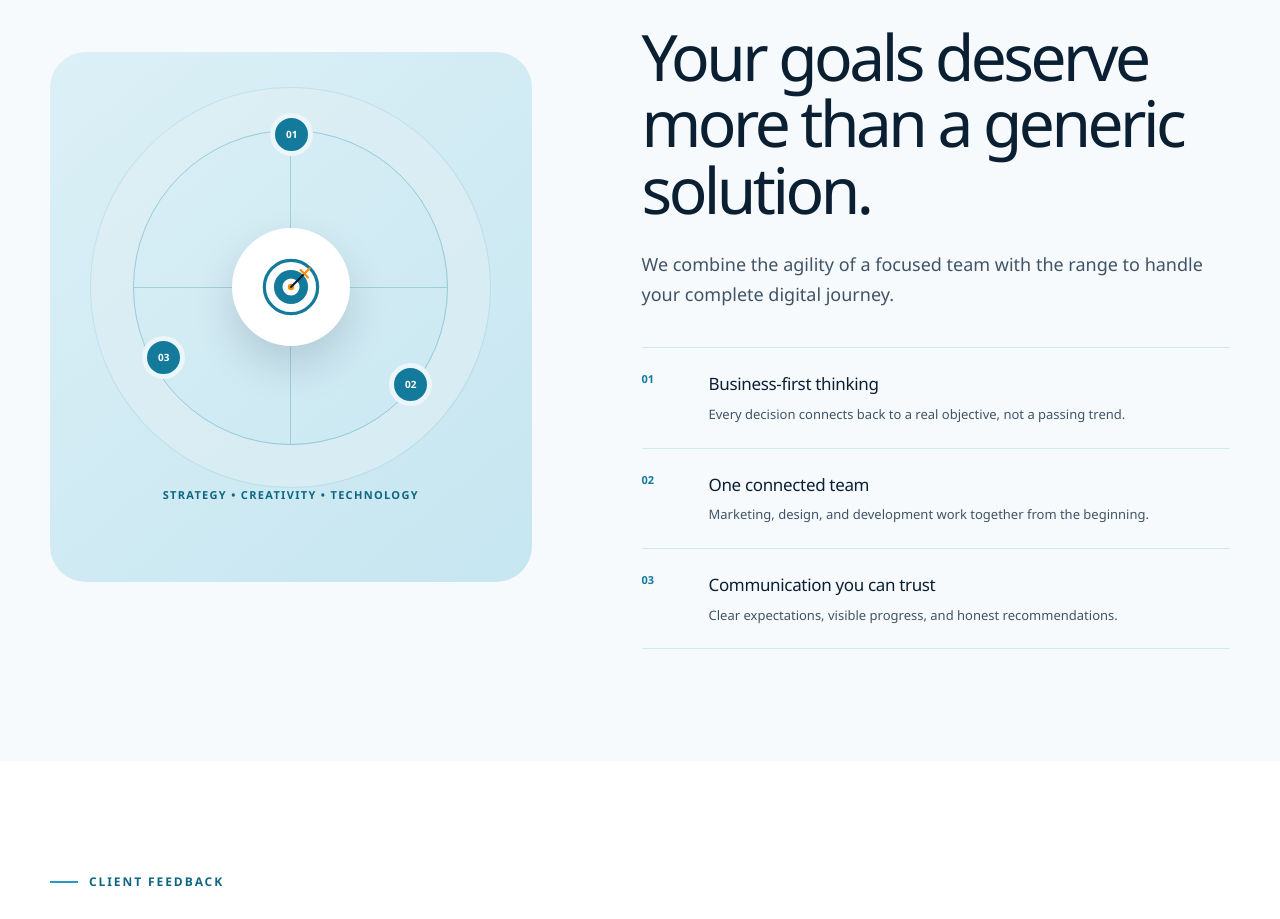
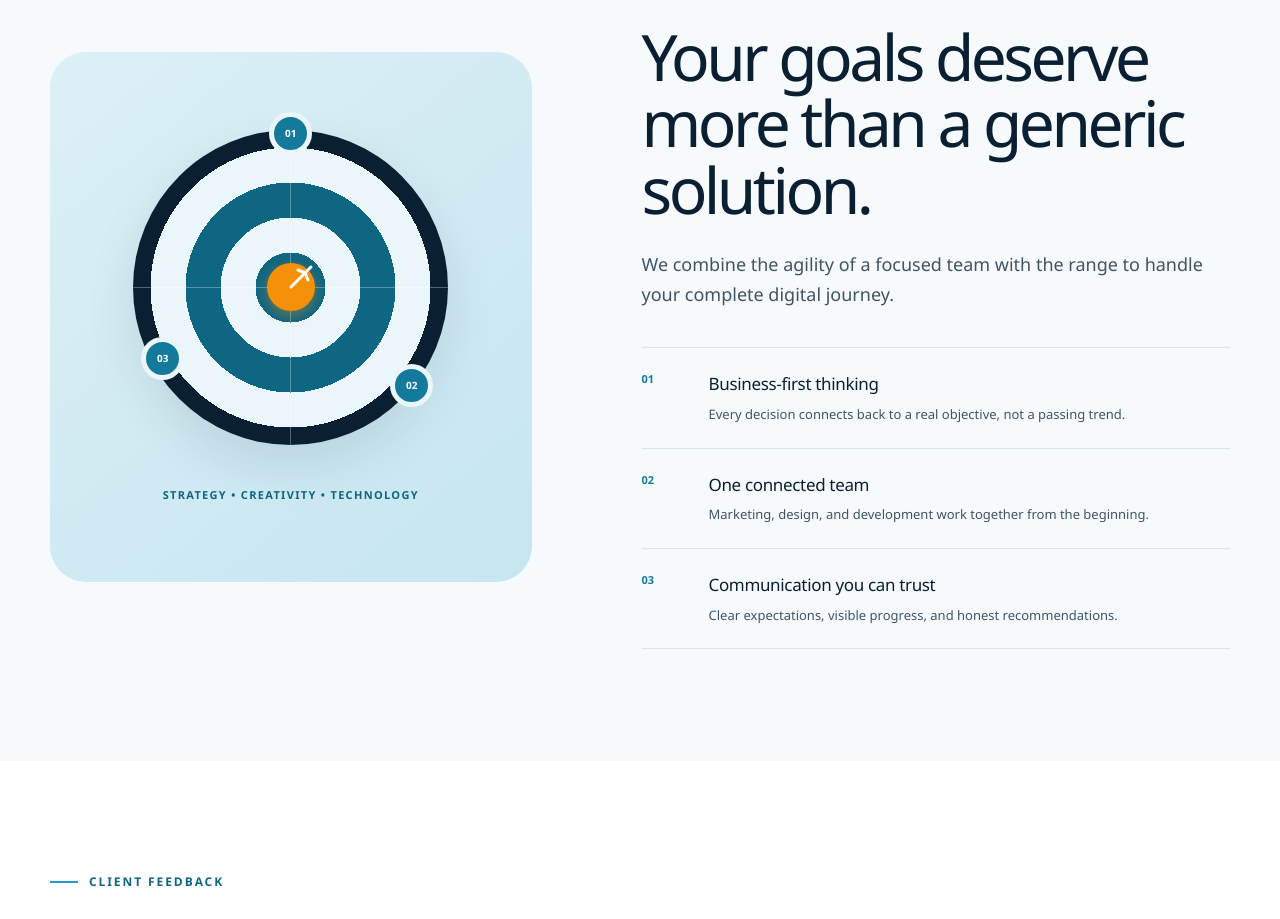
Before and after one commit to Sierra117marksman/Digitrust_solutions, a Next.js app: page / in a window 1280 px wide. Shown: the part 4661-5580 px from the top of the page. Built offline with nearby package versions, Linux system fonts and the light colour scheme; no server answers.

Commit message:
style: restore radial gradient dartboard and enforce perfect center alignment

```diff
--- a/app/globals.css
+++ b/app/globals.css
@@ -908,18 +908,28 @@ a {
   position: relative;
   width: 315px;
   height: 315px;
-  display: grid;
-  place-items: center;
-  border: 1px solid rgba(20, 122, 156, 0.3);
+  display: flex;
+  justify-content: center;
+  align-items: center;
   border-radius: 50%;
-  box-shadow: 0 0 0 42px rgba(255, 255, 255, 0.42), 0 0 0 43px rgba(20, 122, 156, 0.1);
+  background: radial-gradient(
+    circle,
+    var(--blue-deep) 0, var(--blue-deep) 35px,
+    var(--ice) 35px, var(--ice) 70px,
+    var(--blue-deep) 70px, var(--blue-deep) 105px,
+    var(--ice) 105px, var(--ice) 140px,
+    var(--navy) 140px, var(--navy) 100%
+  );
+  box-shadow: 0 20px 50px rgba(11, 31, 51, 0.1);
 }
 
 .why-ring::before,
 .why-ring::after {
   position: absolute;
   content: "";
-  background: rgba(20, 122, 156, 0.25);
+  background: rgba(255, 255, 255, 0.3);
+  top: 0; left: 0; bottom: 0; right: 0;
+  margin: auto;
 }
 
 .why-ring::before { width: 1px; height: 100%; }
@@ -928,13 +938,14 @@ a {
 .why-core {
   position: relative;
   z-index: 2;
-  width: 118px;
-  height: 118px;
-  display: grid;
-  place-items: center;
+  width: 48px;
+  height: 48px;
+  display: flex;
+  justify-content: center;
+  align-items: center;
   border-radius: 50%;
-  background: var(--white);
-  box-shadow: 0 20px 40px rgba(11, 31, 51, 0.15);
+  background: #f79009; /* Orange bullseye */
+  box-shadow: 0 4px 12px rgba(247, 144, 9, 0.4);
 }
 
 .orbit-node {
--- a/app/page.tsx
+++ b/app/page.tsx
@@ -295,13 +295,9 @@ export default function Home() {
           <div className="why-visual" aria-hidden="true">
             <div className="why-ring">
               <div className="why-core">
-                <svg width="64" height="64" viewBox="0 0 120 120" fill="none" xmlns="http://www.w3.org/2000/svg">
-                  <circle cx="60" cy="60" r="50" fill="#fbfdfe" stroke="#147a9c" strokeWidth="6" />
-                  <circle cx="60" cy="60" r="32" fill="#147a9c" />
-                  <circle cx="60" cy="60" r="16" fill="#fbfdfe" />
-                  <circle cx="60" cy="60" r="6" fill="#f79009" />
-                  <path d="M85 35 L60 60" stroke="#0b1f33" strokeWidth="4" strokeLinecap="round" />
-                  <path d="M85 35 L95 25 M85 35 L92 42 M85 35 L78 28" stroke="#f79009" strokeWidth="4" strokeLinecap="round" />
+                <svg width="48" height="48" viewBox="0 0 48 48" fill="none" xmlns="http://www.w3.org/2000/svg" style={{ position: 'absolute', top: 0, left: 0 }}>
+                  <path d="M38 10 L24 24" stroke="#ffffff" strokeWidth="3" strokeLinecap="round" />
+                  <path d="M38 10 L44 4 M38 10 L41 17 M38 10 L31 7" stroke="#ffffff" strokeWidth="3" strokeLinecap="round" />
                 </svg>
               </div>
               <span className="orbit-node node-one">01</span>
```
